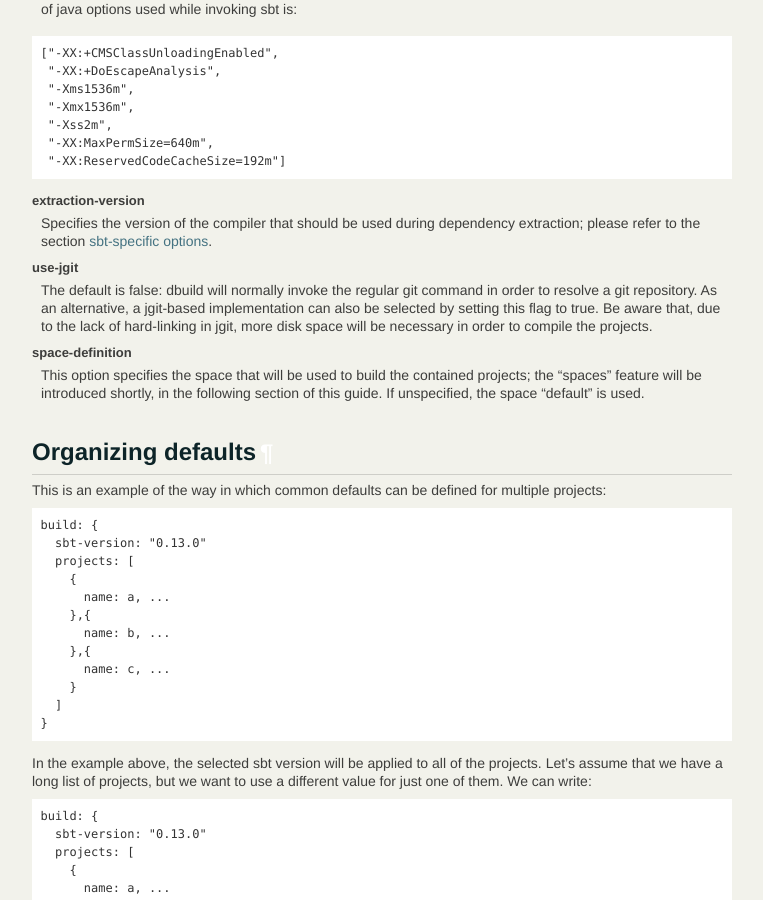
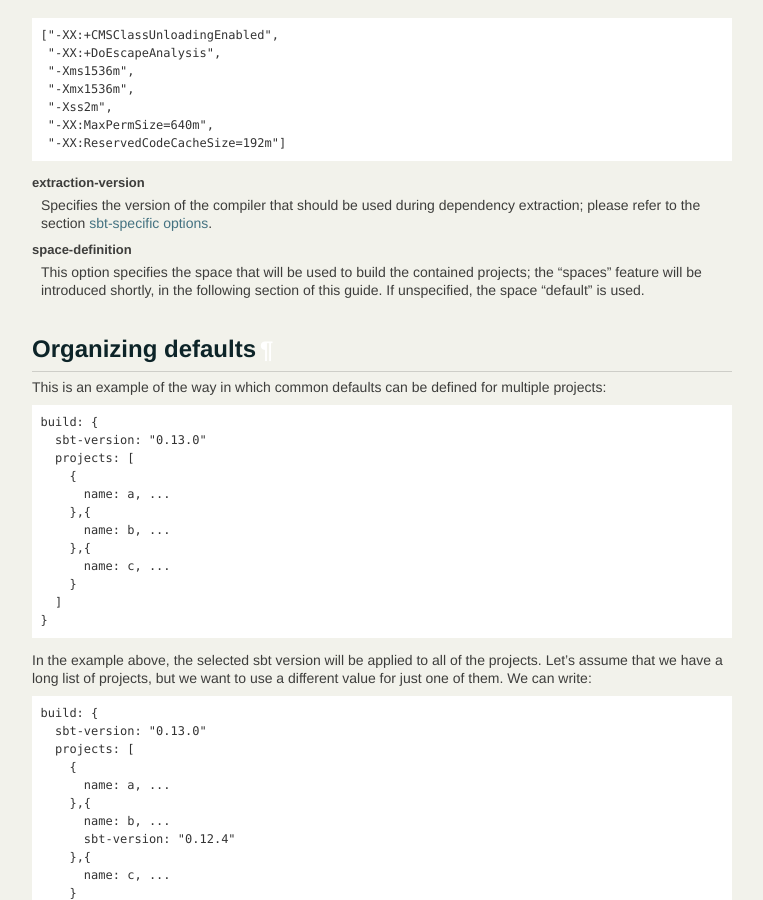
Before and after one commit to lightbend-labs/dbuild, a Sphinx documentation site: the page built from docs/src/sphinx/buildOptions.rst, in a window 1280 px wide and 900 px high, scrolled down 2382 px. Shown: the whole window, without its empty margins (138-901 px from the left). Built offline with Sphinx 7.4.7, drawn with Linux system fonts in a browser that asks for light colours; the version number could not be read and is left out; some of the changed text lies outside the part shown.

Commit message:
Purging JGit leftovers
The flag is still accepted, but setting it to true, or using the
"jgit://" uri scheme, will display an error message.

```diff
--- a/docs/src/sphinx/buildOptions.rst
+++ b/docs/src/sphinx/buildOptions.rst
@@ -21,7 +21,6 @@
     sbt-settings        : [<setting1>,<setting2>,...]
     sbt-java-options    : [<jopt1>,<jopt2>,...]
     extraction-version  : <compiler-version-string>
-    use-jgit            : <true-or-false>
     space               : <space-definition>
 
     projects: [...]
@@ -166,13 +165,6 @@
   Specifies the version of the compiler that should be used during dependency
   extraction; please refer to the section :ref:`sbt-options`.
 
-use-jgit
-  The default is false: dbuild will normally invoke the regular git command in
-  order to resolve a git repository. As an alternative, a jgit-based implementation
-  can also be selected by setting this flag to true. Be aware that, due to the
-  lack of hard-linking in jgit, more disk space will be necessary in order to
-  compile the projects.
-
 space-definition
   This option specifies the space that will be used to build the contained projects;
   the "spaces" feature will be introduced shortly, in the following section of this guide.
--- a/docs/src/sphinx/dbuild.rst
+++ b/docs/src/sphinx/dbuild.rst
@@ -153,7 +153,6 @@
     "cross-version"      : <cross-version-selector>
     "check-missing"      : <check-missing-flag>
     "rewrite-overrides"  : <rewrite-overrides-flag>
-    "use-jgit"           : <jgit-selector>
     "extra"              : <optional-extra-build-parameters>
    }
 
@@ -296,10 +295,6 @@
   forced at a specific version by using sbt's "dependencyOverrides" setting. By default,
   dbuild will rewrite all dependencies. Please refer to the description at
   :doc:`buildOptions` for further details.
-
-use-jgit
-  It controls whether, for special applications, jgit should be used in place of the
-  standard git utility. This option is not normally needed.
 
 extra
   The "extra" component is optional, as are all of its sub-components; it describes additional
```
Also changed, not shown: 7 other files.
